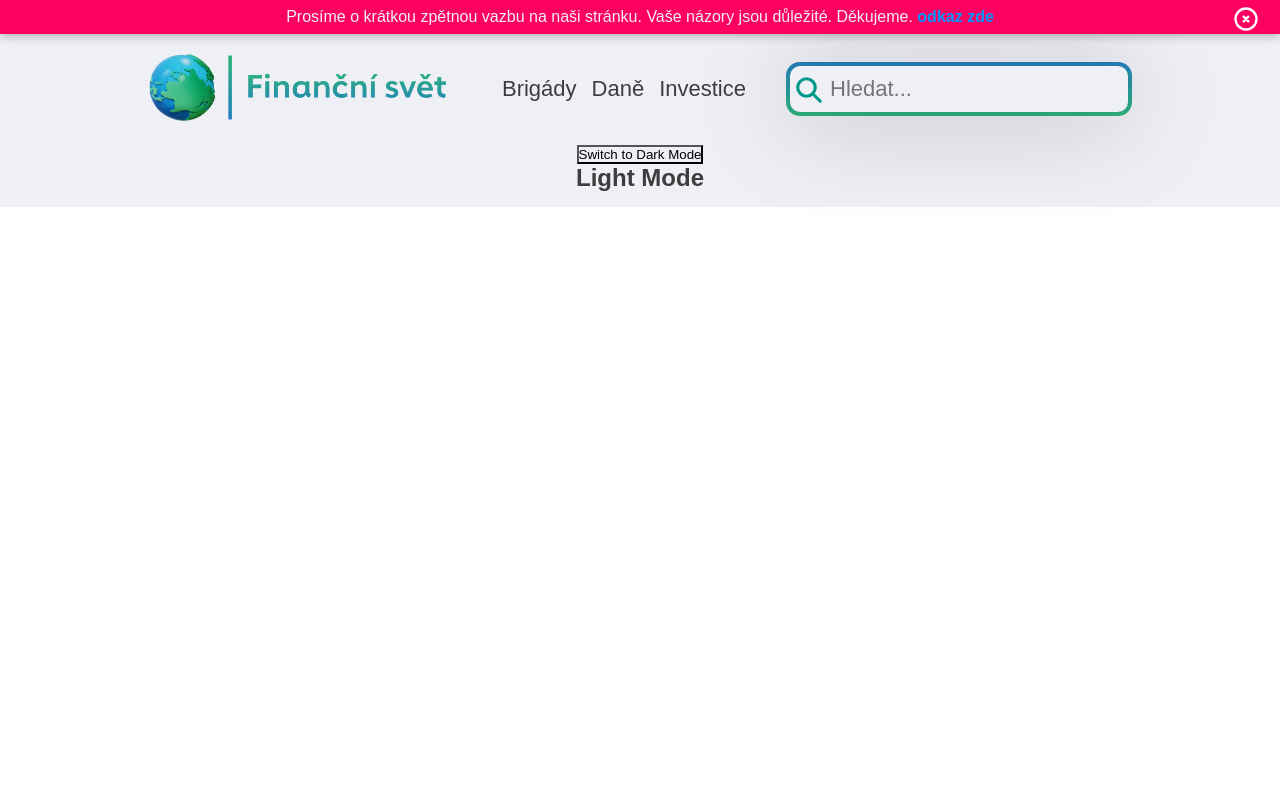
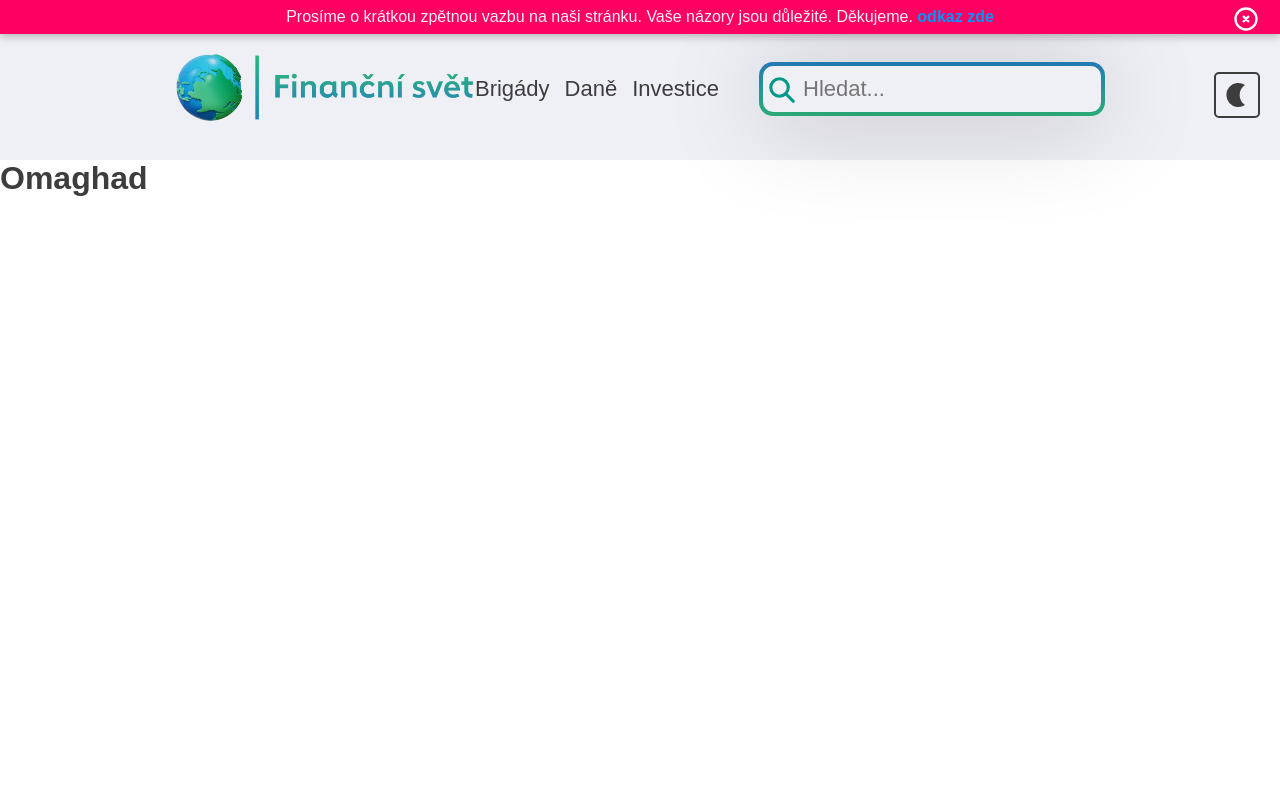
Before and after one commit to Miraneek/FinanciSvetNextJS, a Next.js app: page / in a window 1280 px wide. Shown: the top 800 px of the page. Built offline with nearby package versions, Linux system fonts and the light colour scheme.

Commit message:
trying to add a button, not done

```diff
--- a/package.json
+++ b/package.json
@@ -9,6 +9,7 @@
     "lint": "next lint"
   },
   "dependencies": {
+    "@react-spring/web": "^9.7.3",
     "next": "14.1.2",
     "react": "^18",
     "react-dom": "^18",
--- a/src/app/globals.css
+++ b/src/app/globals.css
@@ -3,6 +3,7 @@
     --navBackgroundColor: #efeff6;
     --textColor: #3d3d3d;
     --linkColor: #0094FF;
+    --iconIMG: grayscale(1);
 }
 
 .darkMode{
@@ -18,6 +19,7 @@
     padding: 0;
     box-sizing: border-box;
     font-family: 'Poppins', sans-serif;
+    transition: background-color 0.3s ease-in-out, color 0.3s ease-in-out;
 }
 
 html,
--- a/src/components/navbar/ColorButton/ColorButton.js
+++ b/src/components/navbar/ColorButton/ColorButton.js
@@ -1,5 +1,6 @@
 "use client"
-import { useState, useEffect } from 'react';
+import styles from "./colorButton.module.css"
+import {useState, useEffect} from 'react';
 
 export default function ColorButton() {
 
@@ -26,14 +27,43 @@ export default function ColorButton() {
     }, [darkMode]);
 
     return (
-        <>
-            <button onClick={toggleColorScheme}>
-                {darkMode ? 'Switch to Light Mode' : 'Switch to Dark Mode'}
-            </button>
-            <h2>
-                {darkMode ? 'Dark Mode' : 'Light Mode'}
-            </h2>
-        </>
+        <button onClick={toggleColorScheme} className={styles.button}>
+            {darkMode ? (
+                <svg width="30" height="30">
+                    <circle cx="15" cy="15" r="6" fill="currentColor"/>
 
+                    <line
+                        id="ray"
+                        stroke="currentColor"
+                        strokeWidth="2"
+                        strokeLinecap="round"
+                        x1="15"
+                        y1="1"
+                        x2="15"
+                        y2="4"
+                    ></line>
+
+                    <use href="#ray" transform="rotate(45 15 15)"/>
+                    <use href="#ray" transform="rotate(90 15 15)"/>
+                    <use href="#ray" transform="rotate(135 15 15)"/>
+                    <use href="#ray" transform="rotate(180 15 15)"/>
+                    <use href="#ray" transform="rotate(225 15 15)"/>
+                    <use href="#ray" transform="rotate(270 15 15)"/>
+                    <use href="#ray" transform="rotate(315 15 15)"/>
+                </svg>
+            ) : (
+                <svg width="30" height="30">
+                    <path
+                        fill="currentColor"
+                        d="
+          M 23, 5
+          A 12 12 0 1 0 23, 25
+          A 12 12 0 0 1 23, 5"
+                    />
+                </svg>
+            )}
+
+
+        </button>
     );
 };
--- /dev/null
+++ b/src/components/navbar/ColorButton/colorButton.module.css
@@ -0,0 +1,14 @@
+.button {
+    all: unset;
+    cursor: pointer;
+    color: var(--textColor);
+    display: flex;
+    align-items: center;
+    padding: 6px;
+    border: 2px solid var(--textColor);
+    border-radius: 5px;
+    position: absolute;
+    right: 20px;
+    top: 45%;
+    aspect-ratio: 1/1;
+}
--- a/src/components/navbar/Navbar.js
+++ b/src/components/navbar/Navbar.js
@@ -4,14 +4,15 @@ import RightSide from "@/components/navbar/RightSide/RightSide";
 import ZpetnaVazba from "@/components/navbar/zpetna vazba/ZpetnaVazba";
 import ColorButton from "@/components/navbar/ColorButton/ColorButton";
 
-export default function Navbar(){
-    return(
+export default function Navbar() {
+    return (
         <>
             <header className={styles.header}>
                 <ZpetnaVazba/>
                 <nav className={styles.nav}>
                     <LogoSection/>
                     <RightSide/>
+
                 </nav>
                 <ColorButton/>
             </header>
--- a/src/components/navbar/navbar.module.css
+++ b/src/components/navbar/navbar.module.css
@@ -19,7 +19,6 @@
     align-items: stretch;
     padding: 20px;
     position: relative;
-    width: 80%;
 }
 
 @media only screen and (max-width: 900px) {
```
Also changed, not shown: 1 other file (tests, documents, lock files or other folders).
